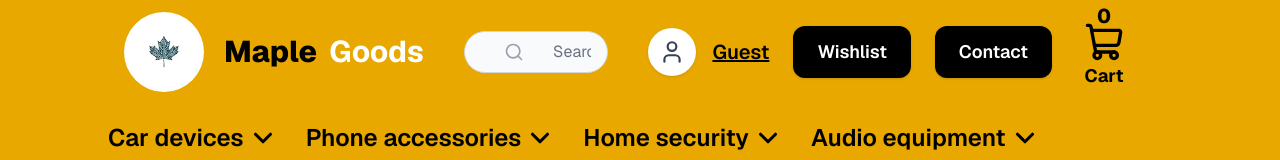
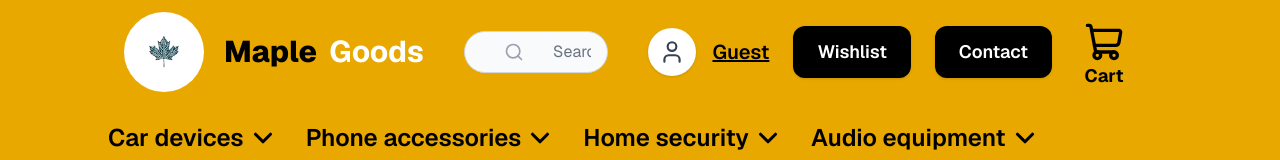
Before and after one commit to HenryPhan05/MapleGood, a Next.js app: page /user/cart in a window 1280 px wide. Shown: the top 160 px of the page. Built offline with nearby package versions, Linux system fonts and the light colour scheme; no server answers.

Commit message:
Integrate Firestore for cart item tracking
Added functionality to track cart items from Firestore and update the cart count accordingly.

```diff
--- a/app/components/NavigationBarApp.tsx
+++ b/app/components/NavigationBarApp.tsx
@@ -10,6 +10,10 @@ import { onAuthStateChanged } from "firebase/auth";
 import { auth } from "@/lib/firebase";
 import { UseCartStore } from "@/app/products/cartStore";
 import logoIcon from "../public/images/logo icon.png";
+//add
+import { collection, onSnapshot } from "firebase/firestore";
+import { db } from "@/lib/firebase";
+
 
 const CATEGORIES = [
   "Car devices",
@@ -26,16 +30,31 @@ export default function NavigationBarApp() {
   const dropdownRef = useRef<HTMLDivElement>(null);
   const cartItems = UseCartStore((s) => s.cartItems);
   const cartCount = cartItems.reduce((sum, item) => sum + item.quantity, 0);
-
+  // addhomepage
+  const [cartCountItem, setCartCountItem] = useState(0)
   useEffect(() => {
     const unsubscribe = onAuthStateChanged(auth, (user) => {
       if (user) {
         setDisplayName(user.displayName || user.email || "User");
       } else {
         setDisplayName("");
+        setCartCountItem(0);
+        return;
+      }
+
+      const cartRef = collection(db, "users", user.uid, "carts");
+      const unsubscribeCart = onSnapshot(cartRef, (snapshot) => {
+        let total = 0;
+        snapshot.docs.forEach((doc) => {
+          const data = doc.data();
+          total += data.quantity ?? 0;
+        });
+        setCartCountItem(total);
+      });
+      return () => {
+        unsubscribe();
       }
     });
-    return () => unsubscribe();
   }, []);
 
   useEffect(() => {
@@ -145,9 +164,11 @@ export default function NavigationBarApp() {
             onClick={() => router.push("/user/cart")}
             className="relative flex flex-col items-center hover:scale-105 transition-transform group cursor-pointer ml-2"
           >
-            <span className="absolute -top-3 text-xl font-extrabold flex items-center justify-center text-black">
-              {cartCount}
-            </span>
+            {Number(cartCount + cartCountItem) > 0 && (
+              <span className="absolute -top-3 text-xl font-extrabold flex items-center justify-center text-black">
+                {cartCount + cartCountItem}
+              </span>
+            )}
             <ShoppingCart size={40} className="text-black group-hover:text-gray-800 transition-colors mt-2" />
             <span className="text-lg font-bold text-black group-hover:text-gray-800 transition-colors">
               Cart
```
